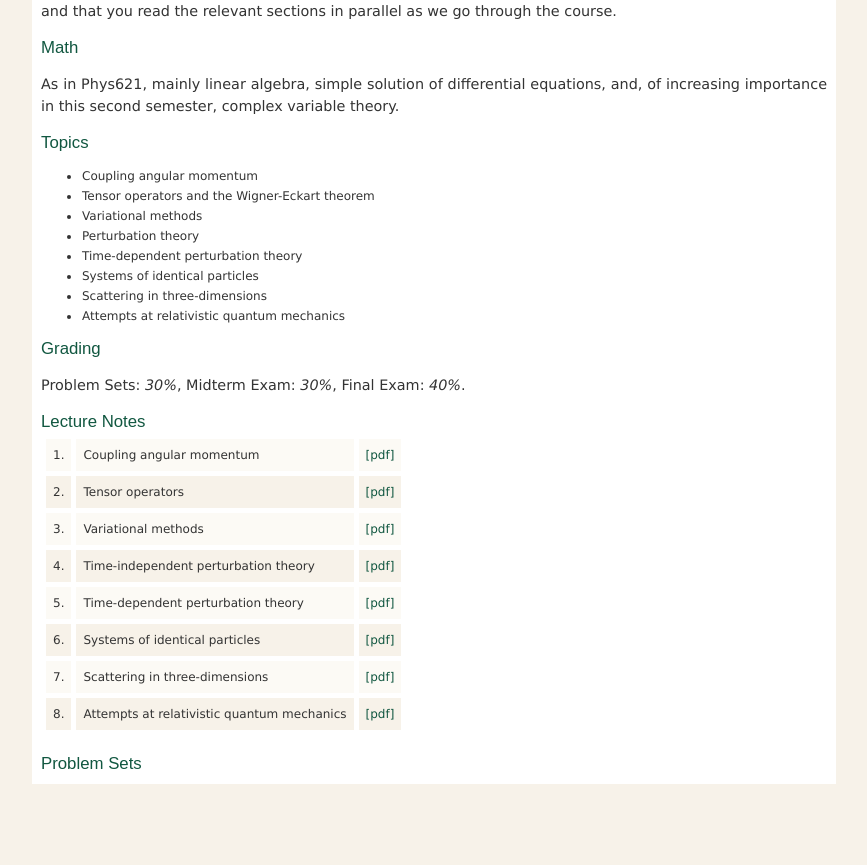
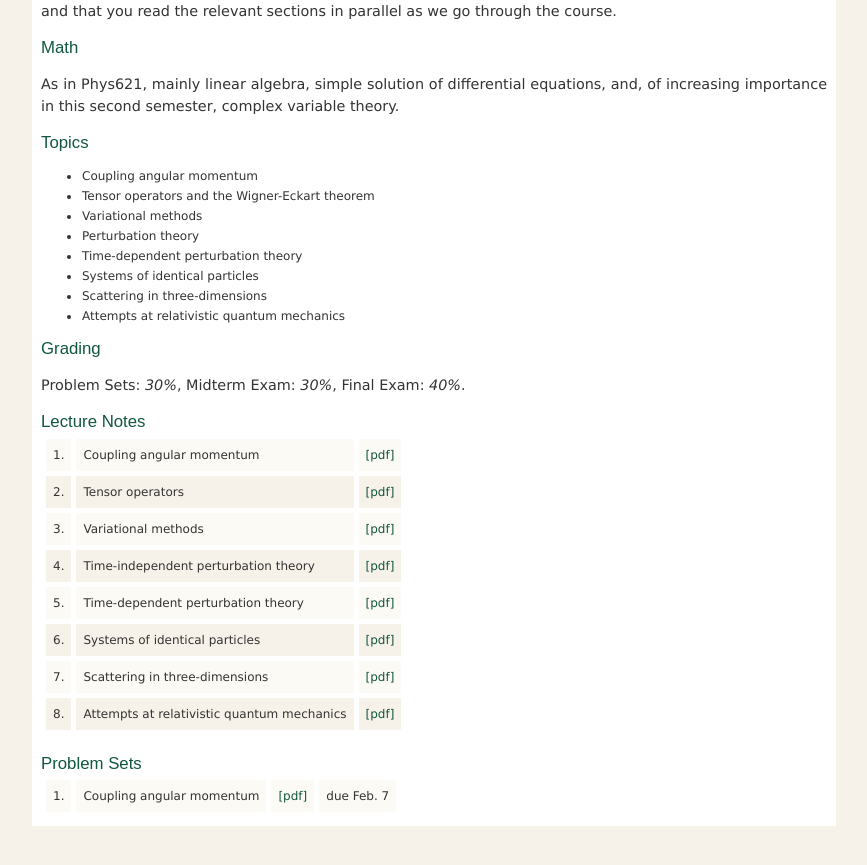
Before and after one commit to jozefdudek/personal_website, a Jekyll site: the page built from Phys622.html, in a window 1280 px wide and 900 px high, scrolled down 1512 px. Shown: the top 865 px of the window, without its empty margins (192-1059 px from the left). Built offline with Jekyll 4.4.1, drawn with Linux system fonts in a browser that asks for light colours.

Commit message:
added first homework

```diff
--- a/Phys622.html
+++ b/Phys622.html
@@ -170,16 +170,17 @@
 
 <table class="highlights">
 
-    <!--
-
   <tr class="highlights">
     <td class="highlights"> 1. </td>
     <td class="highlights">Coupling angular momentum</td>
     <td class="highlights">
-      <a href="https://wm1693.box.com/s/8sdm0l8h7r8a0rkygbvouw3ils3mmcll">[pdf]</a>
+      <a href="https://wm1693.box.com/s/s8rqn7grdw07929d8uvqkwi8j0svv8bj">[pdf]</a>
     </td>
-    <td class="highlights">...</td>
+    <td class="highlights">due Feb. 7</td>
   </tr>
+
+    <!--
+
 
   <tr class="highlights">
     <td class="highlights"> 2. </td>
```
